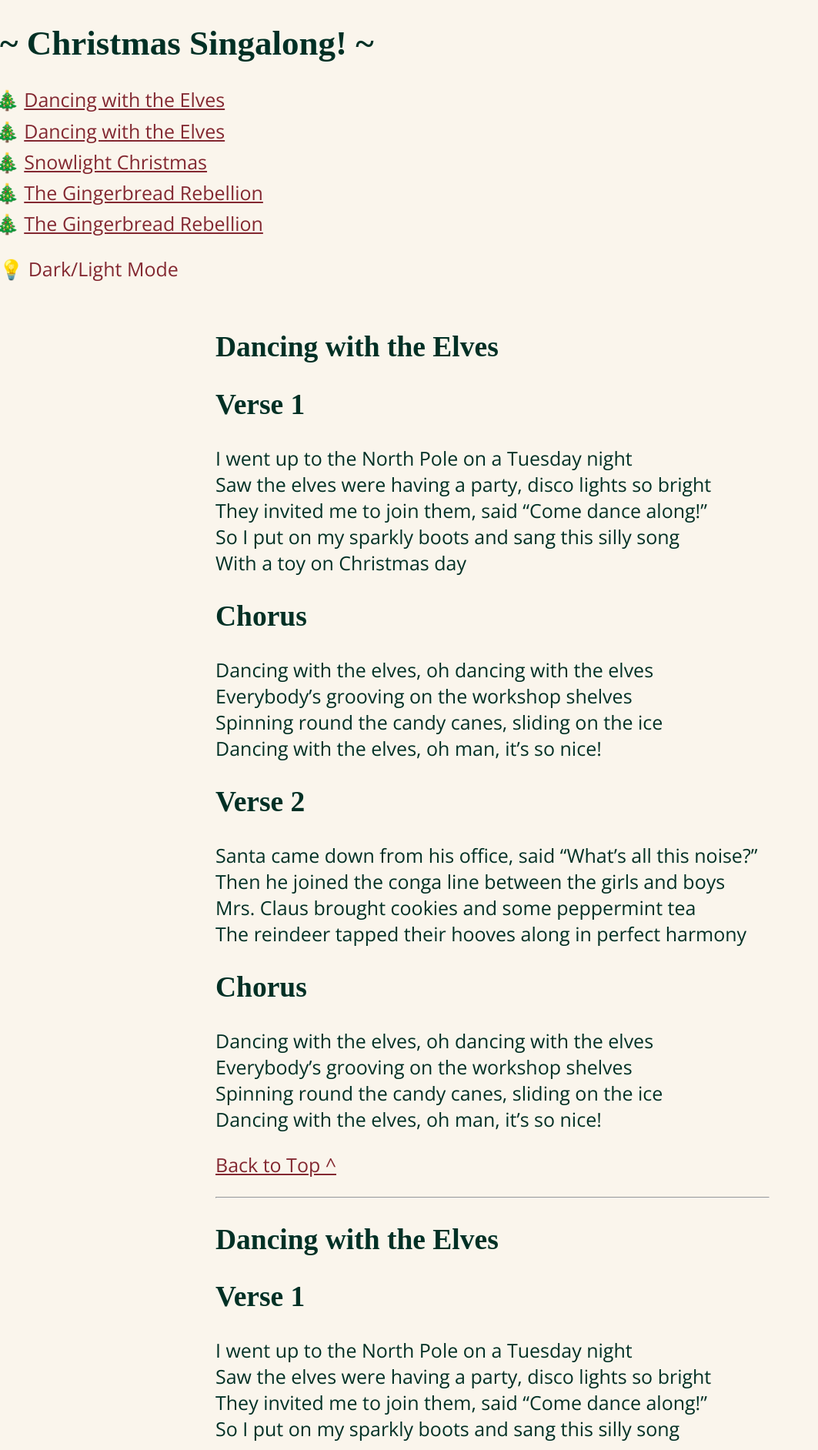
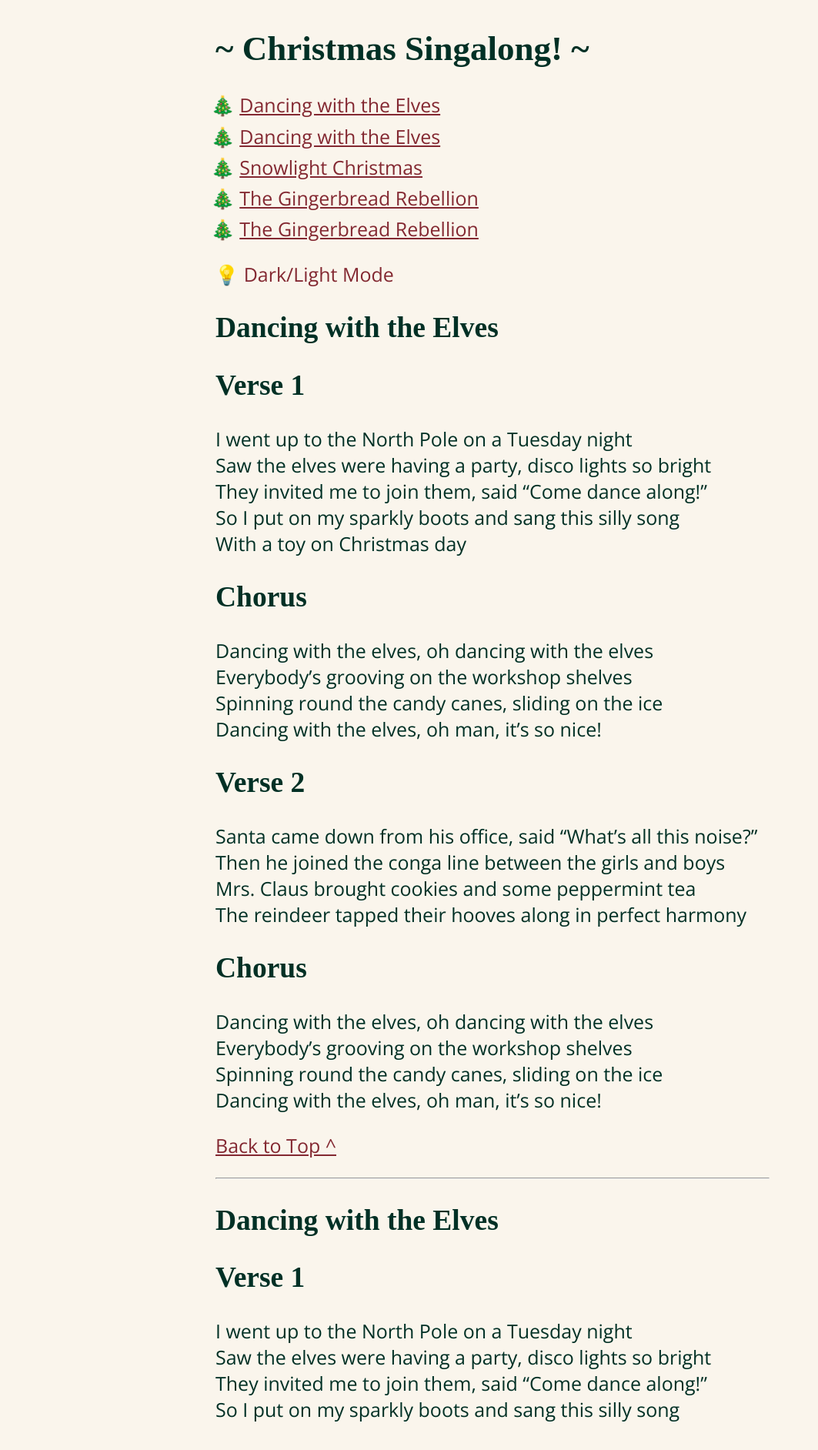
Before and after one commit to penguininja/christmas, a Jekyll site: the page built from index.md, in a window 1280 px wide. Shown: the top 1884 px of the page at 77% size, without its empty margins (0-1063 px from the left). Built offline with Jekyll 4.4.1, drawn with Linux system fonts in a browser that asks for light colours; some web fonts are replaced.

Commit message:
Fix layout

```diff
--- a/_layouts/default.html
+++ b/_layouts/default.html
@@ -11,7 +11,9 @@
 </head>
 
 <body>
-  {{ content }}
+  <div class="content">
+    {{ content }}
+  </div>
 </body>
 
 <script>
--- a/assets/css/style.css
+++ b/assets/css/style.css
@@ -73,7 +73,7 @@ button:hover {
   cursor: pointer;
 }
 
-main {
+body {
   display: flex;
   justify-content: center;
   padding: 7px;
--- a/index.md
+++ b/index.md
@@ -18,14 +18,12 @@ layout: default
 </header>
 
 <main>
-  <div class="main-content">
-    {% for song in sorted_songs %}
-    <article class="song">
-      <h2 class="song-title" id="{{ song.title | slugify }}">{{ song.title }}</h2>
-      {{ song.content }}
-      <p><a href="#">Back to Top ^</a></p>
-      <hr>
-    </article>
-    {% endfor %}
-  </div>
+  {% for song in sorted_songs %}
+  <article class="song">
+    <h2 class="song-title" id="{{ song.title | slugify }}">{{ song.title }}</h2>
+    {{ song.content }}
+    <p><a href="#">Back to Top ^</a></p>
+    <hr>
+  </article>
+  {% endfor %}
 </main>
```
